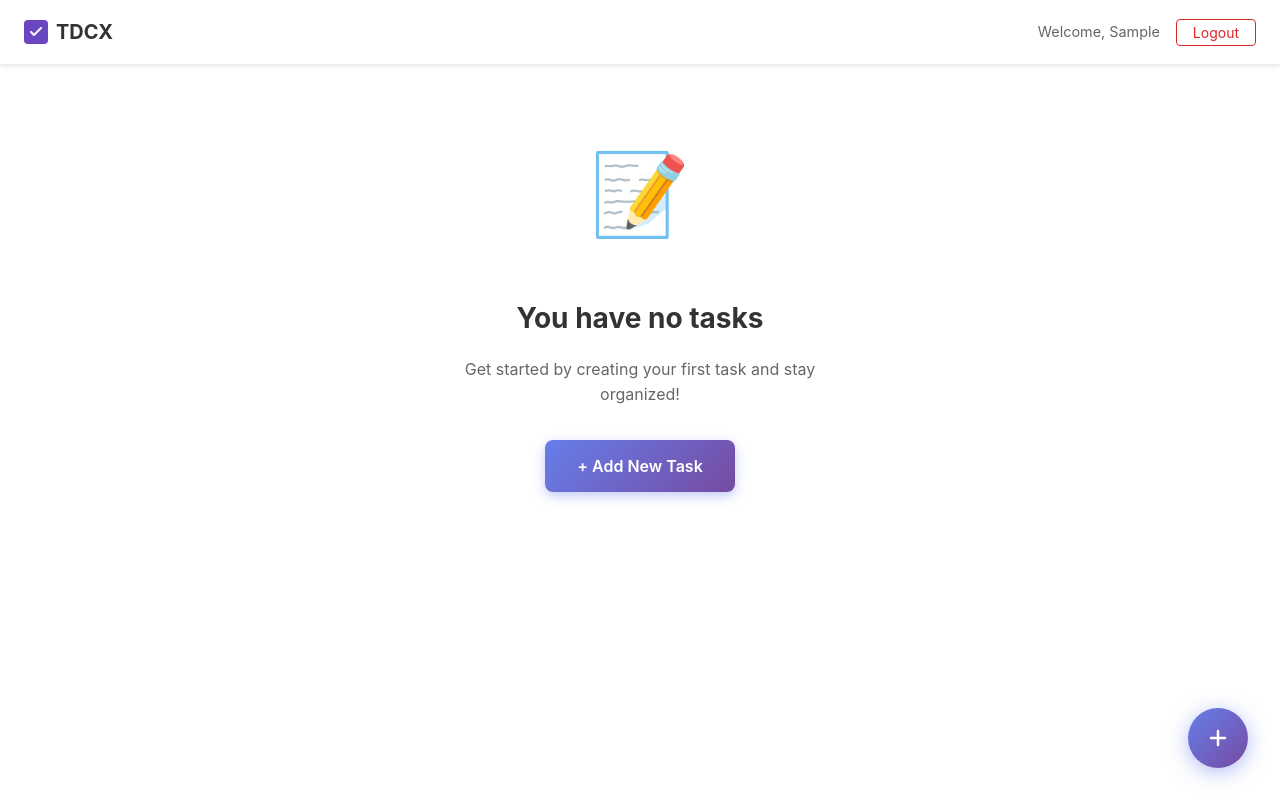
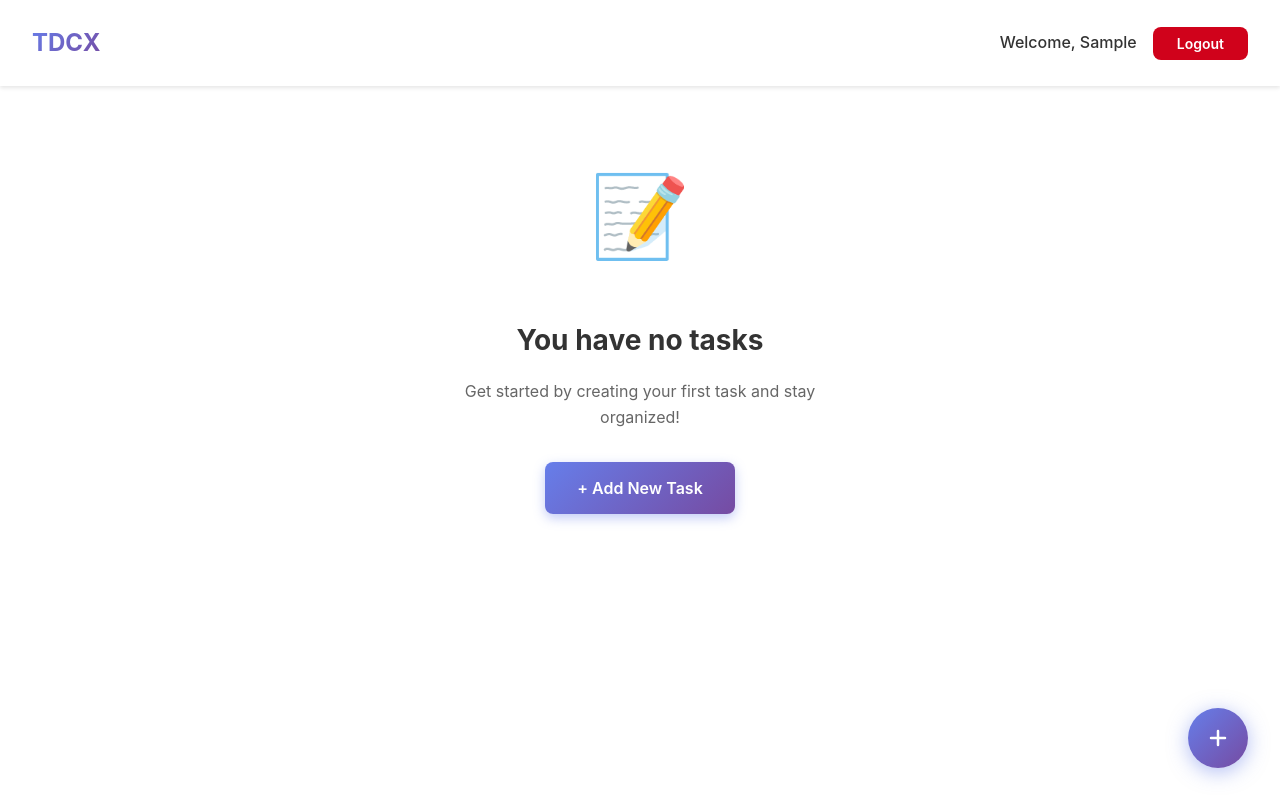
Before and after one commit to navein97/TDCX-Front-End-Assessment, a React (Vite) app: page /dashboard in a window 1280 px wide. Both pictures are taken after typing "Sample", "Sample123" into the empty fields and a click on the button "Sign In". Built offline with nearby package versions, Linux system fonts and the light colour scheme.

Commit message:
Latest changes ✅ The BEST one

```diff
--- /dev/null
+++ b/src/components/ConfirmModal.tsx
@@ -0,0 +1,137 @@
+import React from 'react';
+import styled from 'styled-components';
+
+const ModalOverlay = styled.div<{ isOpen: boolean }>`
+  position: fixed;
+  top: 0;
+  left: 0;
+  right: 0;
+  bottom: 0;
+  background: ${({ theme }) => theme.colors.overlay};
+  display: ${({ isOpen }) => isOpen ? 'flex' : 'none'};
+  align-items: center;
+  justify-content: center;
+  z-index: 1000;
+  padding: ${({ theme }) => theme.spacing.md};
+  animation: fadeIn 0.2s ease-out;
+
+  @keyframes fadeIn {
+    from { opacity: 0; }
+    to { opacity: 1; }
+  }
+`;
+
+const ModalContent = styled.div`
+  background: white;
+  border-radius: ${({ theme }) => theme.borderRadius.lg};
+  padding: ${({ theme }) => theme.spacing.xl};
+  width: 100%;
+  max-width: 400px;
+  box-shadow: ${({ theme }) => theme.shadows.lg};
+  animation: slideUp 0.3s ease-out;
+
+  @keyframes slideUp {
+    from {
+      opacity: 0;
+      transform: translateY(20px);
+    }
+    to {
+      opacity: 1;
+      transform: translateY(0);
+    }
+  }
+`;
+
+const ModalTitle = styled.h3`
+  font-size: 20px;
+  font-weight: 700;
+  color: ${({ theme }) => theme.colors.text};
+  margin-bottom: ${({ theme }) => theme.spacing.md};
+`;
+
+const ModalMessage = styled.p`
+  font-size: 16px;
+  color: ${({ theme }) => theme.colors.textLight};
+  margin-bottom: ${({ theme }) => theme.spacing.xl};
+  line-height: 1.5;
+`;
+
+const ButtonGroup = styled.div`
+  display: flex;
+  gap: ${({ theme }) => theme.spacing.md};
+  justify-content: flex-end;
+`;
+
+const Button = styled.button<{ variant?: 'primary' | 'secondary' }>`
+  padding: ${({ theme }) => theme.spacing.sm} ${({ theme }) => theme.spacing.lg};
+  border-radius: ${({ theme }) => theme.borderRadius.md};
+  font-size: 14px;
+  font-weight: 600;
+  transition: all ${({ theme }) => theme.transitions.fast};
+  min-width: 80px;
+
+  ${({ variant, theme }) => variant === 'primary' ? `
+    background: ${theme.colors.danger};
+    color: white;
+
+    &:hover {
+      background: ${theme.colors.dangerHover};
+      transform: translateY(-1px);
+      box-shadow: ${theme.shadows.sm};
+    }
+  ` : `
+    background: ${theme.colors.backgroundGray};
+    color: ${theme.colors.text};
+
+    &:hover {
+      background: ${theme.colors.border};
+    }
+  `}
+
+  &:active {
+    transform: translateY(0);
+  }
+`;
+
+interface ConfirmModalProps {
+  isOpen: boolean;
+  title: string;
+  message: string;
+  onConfirm: () => void;
+  onCancel: () => void;
+  confirmText?: string;
+  cancelText?: string;
+}
+
+export const ConfirmModal: React.FC<ConfirmModalProps> = ({
+  isOpen,
+  title,
+  message,
+  onConfirm,
+  onCancel,
+  confirmText = 'Delete',
+  cancelText = 'Cancel',
+}) => {
+  const handleOverlayClick = (e: React.MouseEvent) => {
+    if (e.target === e.currentTarget) {
+      onCancel();
+    }
+  };
+
+  return (
+    <ModalOverlay isOpen={isOpen} onClick={handleOverlayClick}>
+      <ModalContent>
+        <ModalTitle>{title}</ModalTitle>
+        <ModalMessage>{message}</ModalMessage>
+        <ButtonGroup>
+          <Button variant="secondary" onClick={onCancel}>
+            {cancelText}
+          </Button>
+          <Button variant="primary" onClick={onConfirm}>
+            {confirmText}
+          </Button>
+        </ButtonGroup>
+      </ModalContent>
+    </ModalOverlay>
+  );
+};
--- a/src/components/DashboardHeader.tsx
+++ b/src/components/DashboardHeader.tsx
@@ -2,10 +2,10 @@ import React from 'react';
 import styled from 'styled-components';
 import { useAuth } from '../contexts/AuthContext';
 
-const HeaderContainer = styled.header`
-  background-color: white;
+const Header = styled.header`
+  background: white;
+  padding: ${({ theme }) => theme.spacing.lg} ${({ theme }) => theme.spacing.xl};
   box-shadow: ${({ theme }) => theme.shadows.sm};
-  padding: ${({ theme }) => theme.spacing.md} ${({ theme }) => theme.spacing.lg};
   display: flex;
   justify-content: space-between;
   align-items: center;
@@ -14,17 +14,21 @@ const HeaderContainer = styled.header`
   z-index: 100;
 
   @media (max-width: ${({ theme }) => theme.breakpoints.mobile}) {
-    padding: ${({ theme }) => theme.spacing.md};
+    padding: ${({ theme }) => theme.spacing.md} ${({ theme }) => theme.spacing.lg};
   }
 `;
 
 const Logo = styled.div`
-  display: flex;
-  align-items: center;
-  gap: ${({ theme }) => theme.spacing.sm};
-  font-weight: bold;
-  font-size: 1.25rem;
-  color: ${({ theme }) => theme.colors.text};
+  font-size: 24px;
+  font-weight: 700;
+  background: linear-gradient(135deg, #667eea 0%, #764ba2 100%);
+  -webkit-background-clip: text;
+  -webkit-text-fill-color: transparent;
+  background-clip: text;
+
+  @media (max-width: ${({ theme }) => theme.breakpoints.mobile}) {
+    font-size: 20px;
+  }
 `;
 
 const UserSection = styled.div`
@@ -33,67 +37,46 @@ const UserSection = styled.div`
   gap: ${({ theme }) => theme.spacing.md};
 `;
 
-const WelcomeText = styled.span`
-  color: ${({ theme }) => theme.colors.textLight};
-  font-size: 0.9rem;
+const Username = styled.span`
+  color: ${({ theme }) => theme.colors.text};
+  font-weight: 500;
+  display: none;
 
-  @media (max-width: ${({ theme }) => theme.breakpoints.mobile}) {
-    display: none;
+  @media (min-width: ${({ theme }) => theme.breakpoints.tablet}) {
+    display: inline;
   }
 `;
 
-const ButtonGroup = styled.div`
-  display: flex;
-  gap: ${({ theme }) => theme.spacing.sm};
-`;
-
-const ActionButton = styled.button`
-  background-color: transparent;
-  color: ${({ theme }) => theme.colors.textLight};
-  border: 1px solid ${({ theme }) => theme.colors.border};
-  padding: ${({ theme }) => theme.spacing.xs} ${({ theme }) => theme.spacing.md};
-  border-radius: ${({ theme }) => theme.borderRadius.sm};
-  font-size: 0.875rem;
+const LogoutButton = styled.button`
+  padding: ${({ theme }) => theme.spacing.sm} ${({ theme }) => theme.spacing.lg};
+  background: ${({ theme }) => theme.colors.danger};
+  color: white;
+  border-radius: ${({ theme }) => theme.borderRadius.md};
+  font-weight: 600;
+  font-size: 14px;
   transition: all ${({ theme }) => theme.transitions.fast};
 
   &:hover {
-    color: ${({ theme }) => theme.colors.primary};
-    border-color: ${({ theme }) => theme.colors.primary};
-    background-color: ${({ theme }) => theme.colors.background};
+    background: ${({ theme }) => theme.colors.dangerHover};
+    transform: translateY(-1px);
+    box-shadow: ${({ theme }) => theme.shadows.sm};
+  }
+
+  &:active {
+    transform: translateY(0);
   }
 `;
-
-const LogoutButton = styled(ActionButton)`
-  color: #dc2626;
-  border-color: #dc2626;
-
-  &:hover {
-    background-color: #dc2626;
-    color: white;
-    border-color: #dc2626;
-  }
-`;
-
 
 export const DashboardHeader: React.FC = () => {
   const { user, logout } = useAuth();
 
   return (
-    <HeaderContainer>
-      <Logo>
-        <svg width="24" height="24" viewBox="0 0 24 24" fill="none" xmlns="http://www.w3.org/2000/svg">
-          <rect width="24" height="24" rx="4" fill="#6B46C1" />
-          <path d="M7 12L10 15L17 8" stroke="white" strokeWidth="2" strokeLinecap="round" strokeLinejoin="round" />
-        </svg>
-        TDCX
-      </Logo>
-
+    <Header>
+      <Logo>TDCX</Logo>
       <UserSection>
-        <WelcomeText>Welcome, {user?.username}</WelcomeText>
-        <ButtonGroup>
-          <LogoutButton onClick={logout}>Logout</LogoutButton>
-        </ButtonGroup>
+        {user && <Username>Welcome, {user.username}</Username>}
+        <LogoutButton onClick={logout}>Logout</LogoutButton>
       </UserSection>
-    </HeaderContainer>
+    </Header>
   );
 };
--- a/src/components/TaskItem.tsx
+++ b/src/components/TaskItem.tsx
@@ -1,7 +1,8 @@
-import React from 'react';
+import React, { useState } from 'react';
 import styled from 'styled-components';
 import { Task } from '../types/task';
 import { useTasks } from '../contexts/TaskContext';
+import { ConfirmModal } from './ConfirmModal';
 
 const TaskItemContainer = styled.div`
   background: white;
@@ -74,14 +75,23 @@ interface TaskItemProps {
 
 export const TaskItem: React.FC<TaskItemProps> = ({ task, onEdit }) => {
   const { toggleTaskComplete, deleteTask } = useTasks();
+  const [showConfirm, setShowConfirm] = useState(false);
 
-  const handleDelete = () => {
-    if (window.confirm(`Are you sure you want to delete "${task.name}"?`)) {
+  const handleDeleteClick = () => {
+    setShowConfirm(true);
+  };
+
+  const handleConfirmDelete = () => {
     deleteTask(task.id);
-    }
+    setShowConfirm(false);
+  };
+
+  const handleCancelDelete = () => {
+    setShowConfirm(false);
   };
 
   return (
+    <>
       <TaskItemContainer>
         <Checkbox
           type="checkbox"
@@ -98,12 +108,23 @@ export const TaskItem: React.FC<TaskItemProps> = ({ task, onEdit }) => {
           ✏️
         </EditButton>
         <DeleteButton
-        onClick={handleDelete}
+          onClick={handleDeleteClick}
           aria-label={`Delete "${task.name}"`}
           title="Delete task"
         >
           🗑️
         </DeleteButton>
       </TaskItemContainer>
+
+      <ConfirmModal
+        isOpen={showConfirm}
+        title="Delete Task"
+        message={`Are you sure you want to delete "${task.name}"? This action cannot be undone.`}
+        onConfirm={handleConfirmDelete}
+        onCancel={handleCancelDelete}
+        confirmText="Delete"
+        cancelText="Cancel"
+      />
+    </>
   );
 };
```
Lines whose indentation alone changed are shown as unchanged.
